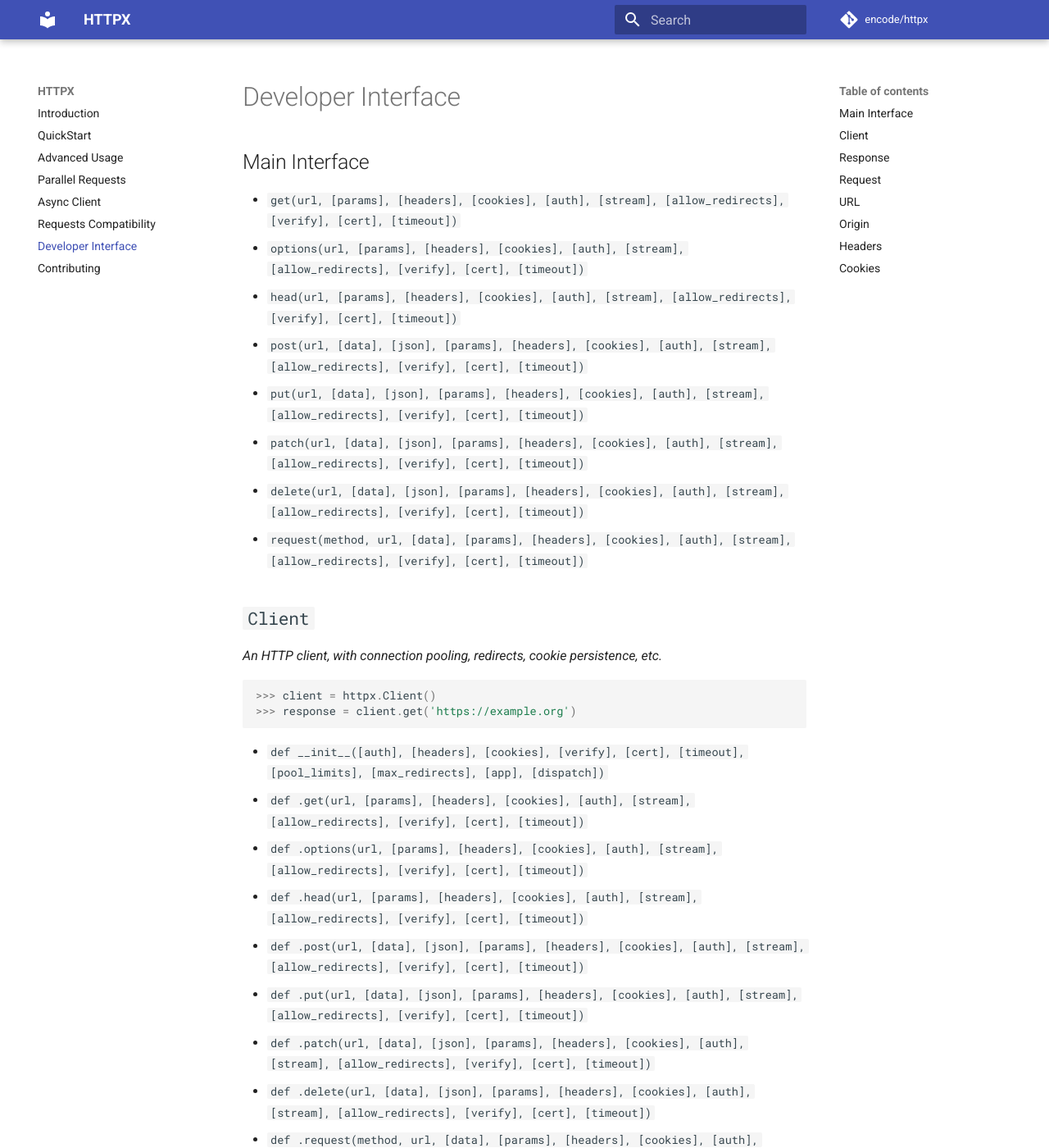
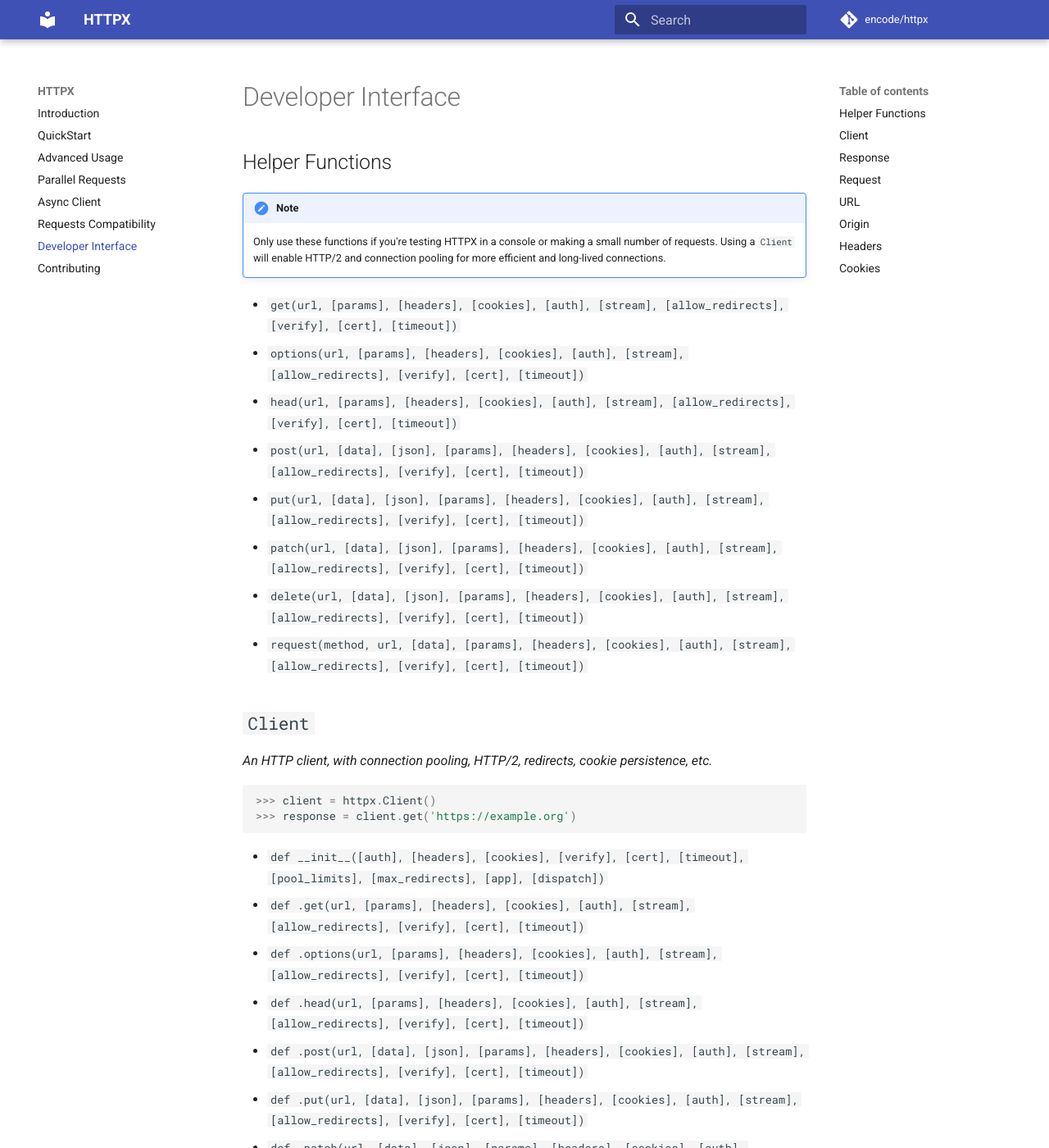
Before and after one commit to CarolinaBentrescas/httpx2, an MkDocs documentation site: the page built from docs/api.md, in a window 1280 px wide and 1400 px high. Shown: the whole window at 82% size. Built offline with MkDocs 1.6.1 and Material for MkDocs 9.7.7, drawn with Linux system fonts in a browser that asks for light colours; comment, search, counter and statistics services are not loaded.

````diff
--- a/docs/api.md
+++ b/docs/api.md
@@ -1,6 +1,12 @@
 # Developer Interface
 
-## Main Interface
+## Helper Functions
+
+!!! note
+    Only use these functions if you're testing HTTPX in a console
+    or making a small number of requests. Using a `Client` will
+    enable HTTP/2 and connection pooling for more efficient and
+    long-lived connections.
 
 * `get(url, [params], [headers], [cookies], [auth], [stream], [allow_redirects], [verify], [cert], [timeout])`
 * `options(url, [params], [headers], [cookies], [auth], [stream], [allow_redirects], [verify], [cert], [timeout])`
@@ -13,7 +19,7 @@
 
 ## `Client`
 
-*An HTTP client, with connection pooling, redirects, cookie persistence, etc.*
+*An HTTP client, with connection pooling, HTTP/2, redirects, cookie persistence, etc.*
 
 ```python
 >>> client = httpx.Client()
````
Also changed, not shown: README.md (+2 -2 lines), docs/index.md (+1 -1 lines), 2 other files.
